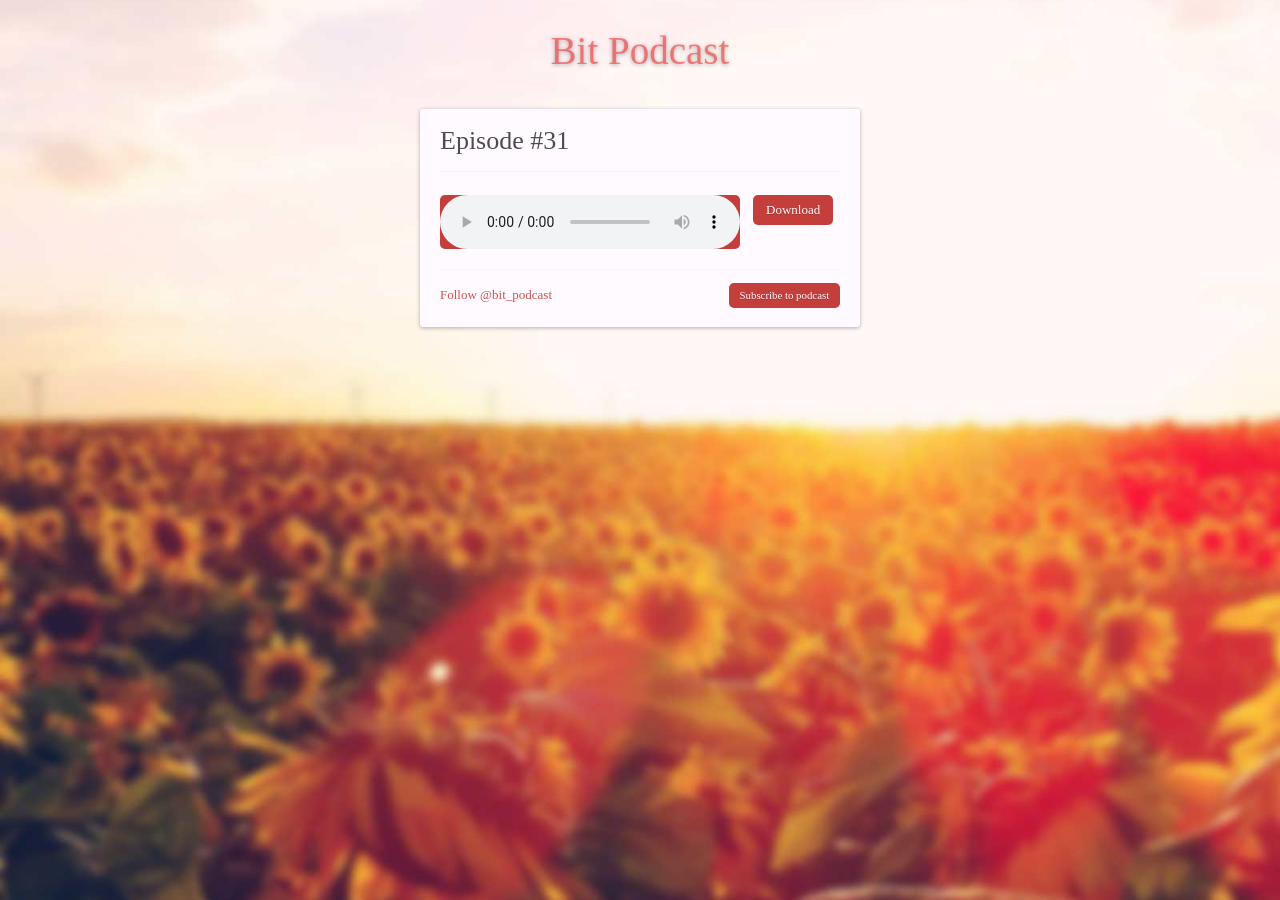
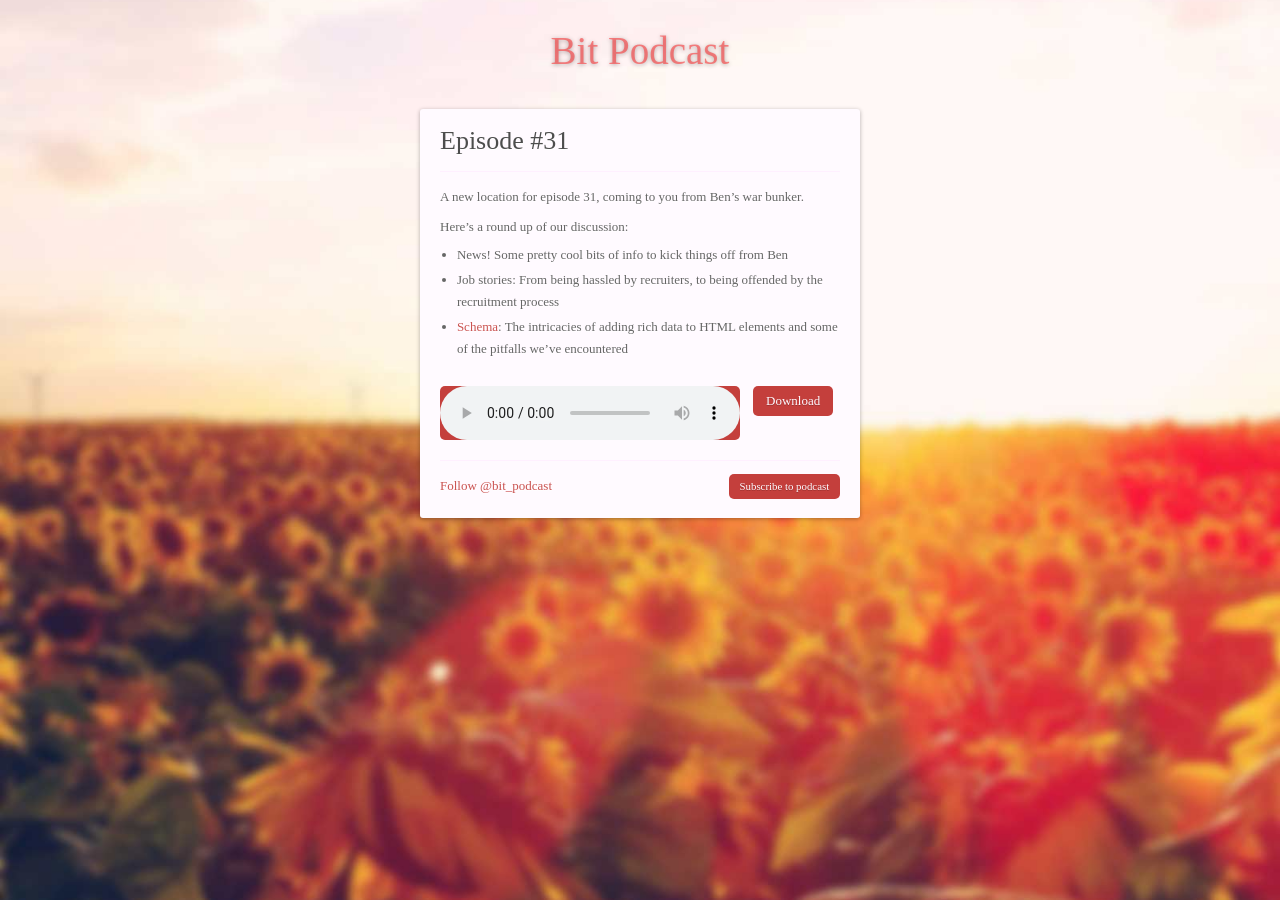
Before and after one commit to benjaminreid/bitpodcast.com, a Jekyll site: the page built from _posts/2015-12-04-episode-31.md, in a window 1280 px wide. Built offline with Jekyll 4.4.1, drawn with Linux system fonts in a browser that asks for light colours; some web fonts are replaced; comment, search, counter and statistics services are not loaded.

Commit message:
Adds show notes to episode

```diff
--- a/_posts/2015-12-04-episode-31.md
+++ b/_posts/2015-12-04-episode-31.md
@@ -5,5 +5,13 @@ date: 2015-12-04 00:00:00
 file: //s3-eu-west-1.amazonaws.com/bitpodcasts/episode-31.mp3
 file_itunes: //s3-eu-west-1.amazonaws.com/bitpodcasts/episode-31-itunes.m4a
 excerpt: ""
-duration: "00:00"
+duration: "31:29"
 ---
+
+A new location for episode 31, coming to you from Ben's war bunker.
+
+Here's a round up of our discussion:
+
+- News! Some pretty cool bits of info to kick things off from Ben
+- Job stories: From being hassled by recruiters, to being offended by the recruitment process
+- [Schema](https://schema.org/): The intricacies of adding rich data to HTML elements and some of the pitfalls we've encountered
```
